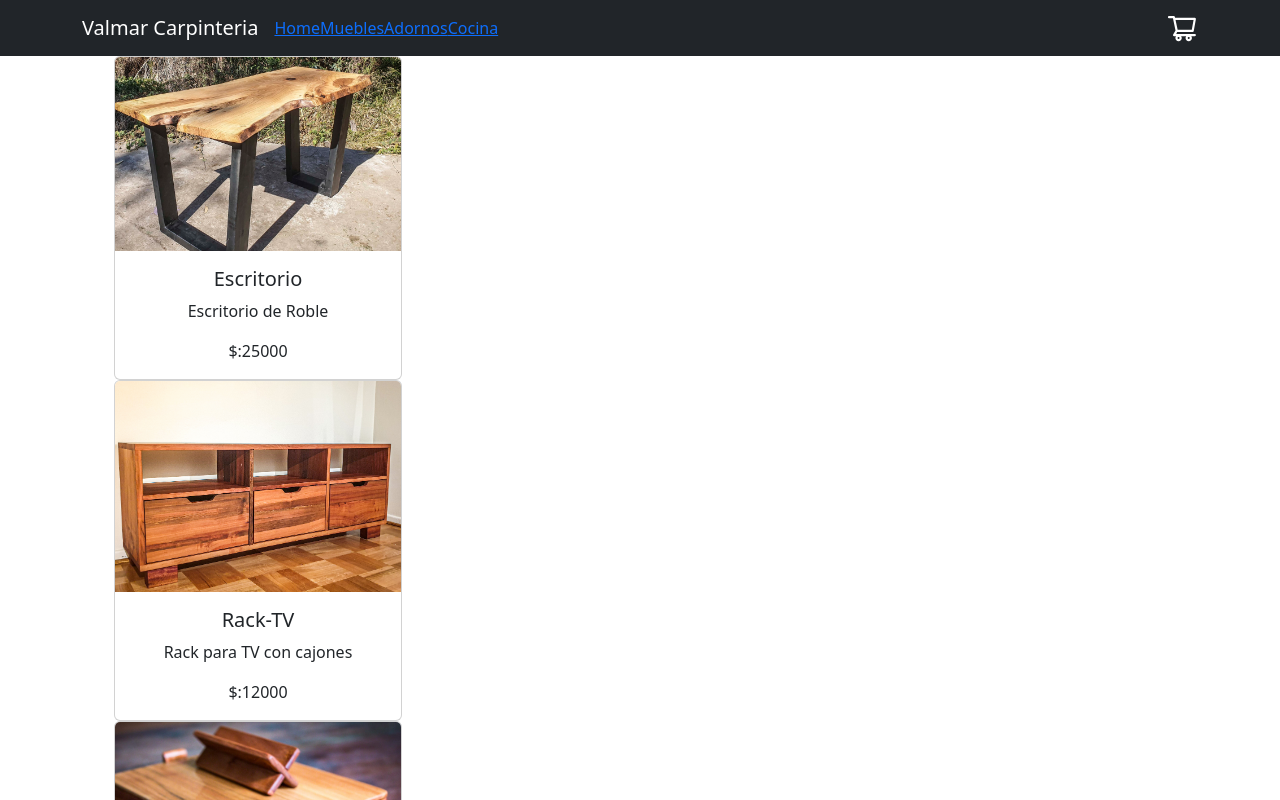
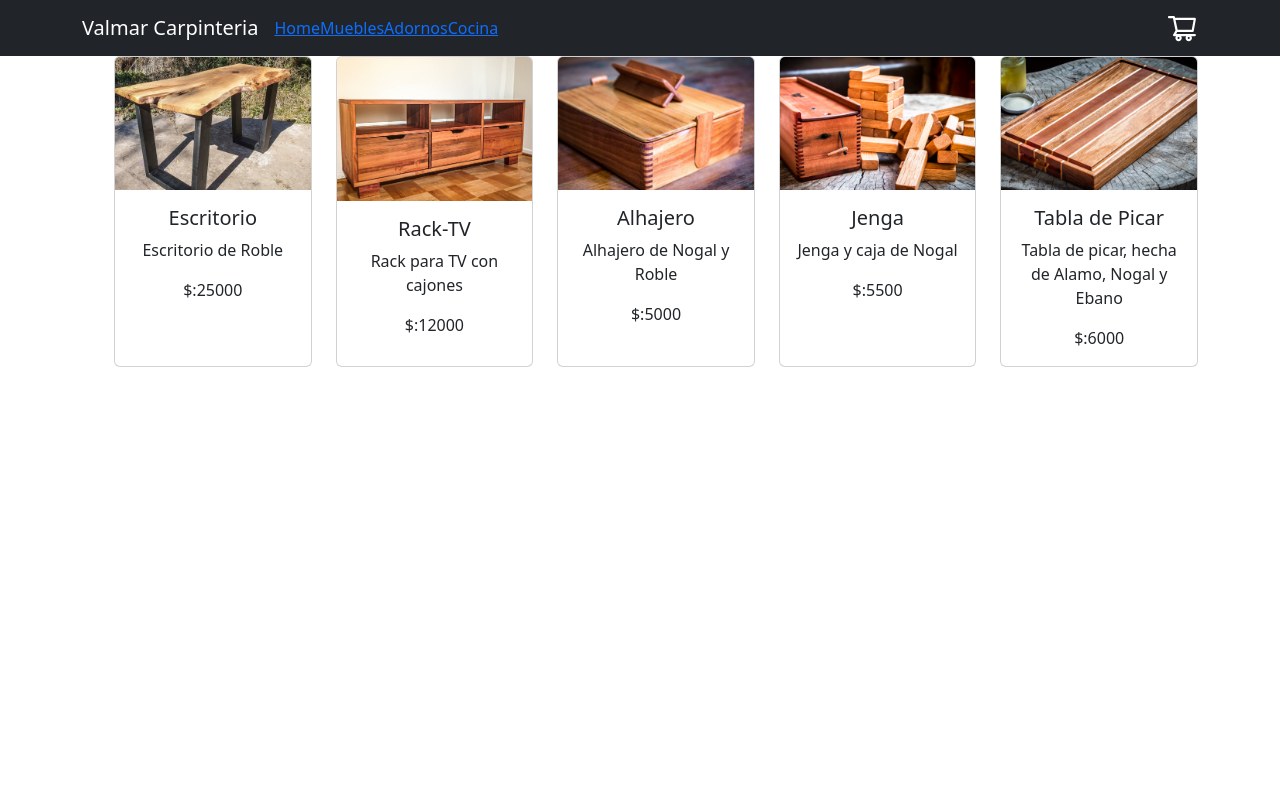
Before and after one commit to GastonGSosa/valmar_carpinteria, a React (Create React App) app: page / in a window 1280 px wide. Shown: the top 800 px of the page. Built offline with nearby package versions, Linux system fonts and the light colour scheme.

Commit message:
corregidos className de los componentes para centrarlos en la pantalla

```diff
--- a/src/components/ItemDetail.js
+++ b/src/components/ItemDetail.js
@@ -3,7 +3,7 @@
 
 function ItemDetail({product}) {
   return (
-
+    <div className="d-flex justify-content-center">
       <Card style={{ width: '18rem' }}>
         <Card.Img variant="top" src={product.img}/>
         <Card.Body>
@@ -19,6 +19,7 @@
           Price: ${product.price}
         </Card.Text>
       </Card>
+    </div>
 
 
 
--- a/src/components/ItemList.js
+++ b/src/components/ItemList.js
@@ -6,7 +6,7 @@
 
 
     return (
-        <ul className="flex items-center justify-center gap-4">
+        <ul className="d-flex items-center justify-content-center gap-4">
             {products.map((products)=>(
                 <Item products={products}/>
             ))}
```
